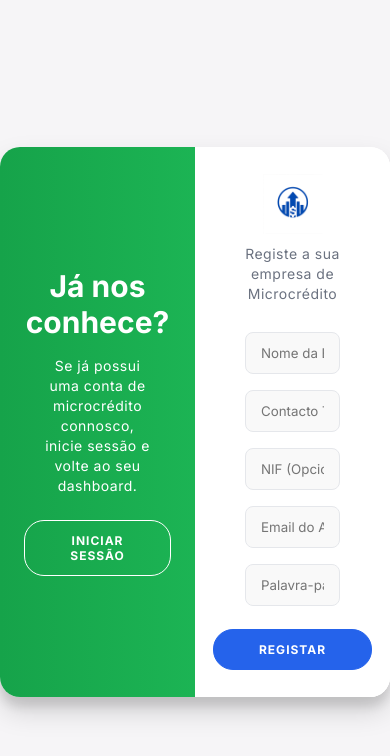
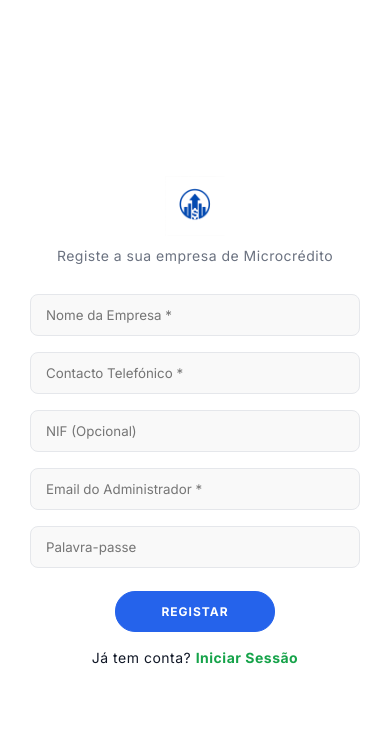
Before and after one commit to afonsoDomingos/credita, a Vue app: page /register in a window 390 px wide. Shown: the top 756 px of the page. Built offline with nearby package versions, Linux system fonts and the light colour scheme; no server answers.

Commit message:
fix: mobile responsiveness on login view

```diff
--- a/src/views/AuthView.vue
+++ b/src/views/AuthView.vue
@@ -18,6 +18,7 @@
           <button type="submit" class="btn-solid" :disabled="loading">
             {{ loading ? 'A criar...' : 'Registar' }}
           </button>
+          <p class="mobile-toggle mt-4 text-sm">Já tem conta? <a href="#" @click.prevent="isSignUp = false" class="text-green-600 font-bold">Iniciar Sessão</a></p>
         </form>
       </div>
 
@@ -35,6 +36,7 @@
           <button type="submit" class="btn-solid" :disabled="loading">
             {{ loading ? 'A entrar...' : 'Entrar' }}
           </button>
+          <p class="mobile-toggle mt-4 text-sm">Não tem conta? <a href="#" @click.prevent="isSignUp = true" class="text-green-600 font-bold">Criar Conta</a></p>
         </form>
       </div>
 
@@ -359,4 +361,41 @@ input:focus {
 .text-3xl { font-size: 1.875rem; }
 .mt-4 { margin-top: 1rem; }
 .mb-6 { margin-bottom: 1.5rem; }
+.text-green-600 { color: #16a34a; }
+
+.mobile-toggle {
+  display: none;
+}
+
+@media (max-width: 768px) {
+  .mobile-toggle {
+    display: block;
+  }
+  .auth-container {
+    min-height: 100vh;
+    border-radius: 0;
+    width: 100vw;
+  }
+  .sign-in-container, .sign-up-container {
+    width: 100%;
+    left: 0;
+  }
+  .auth-container.right-panel-active .sign-in-container {
+    transform: translateX(0);
+    opacity: 0;
+    z-index: 1;
+  }
+  .auth-container.right-panel-active .sign-up-container {
+    transform: translateX(0);
+    opacity: 1;
+    z-index: 5;
+    animation: none;
+  }
+  form {
+    padding: 0 30px;
+  }
+  .overlay-container {
+    display: none;
+  }
+}
 </style>
```
